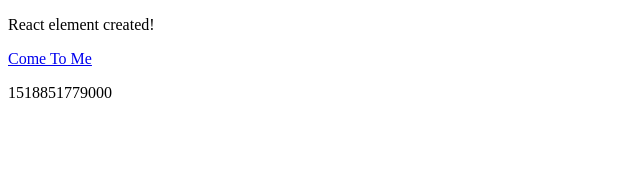
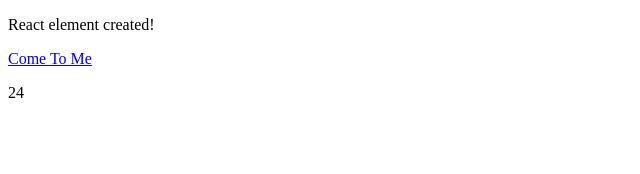
Before and after one commit to Ranjita-Das/uni-testing, a React app: page / in a window 1280 px wide. Shown: the top 174 px of the page, without its empty margins (0-640 px from the left). Built offline with nearby package versions, Linux system fonts and the light colour scheme; the HTML template or start-up script is replaced by a standard one.

Commit message:
fixing the error by making the date constant

```diff
--- a/src/Date.js
+++ b/src/Date.js
@@ -7,7 +7,7 @@ class DateComponent extends React.Component{
   }
 
   render(){
-    let date=Date.now();
+    let date=24;
     return(
       <p>{date || 'Default'}</p>
     )
```
